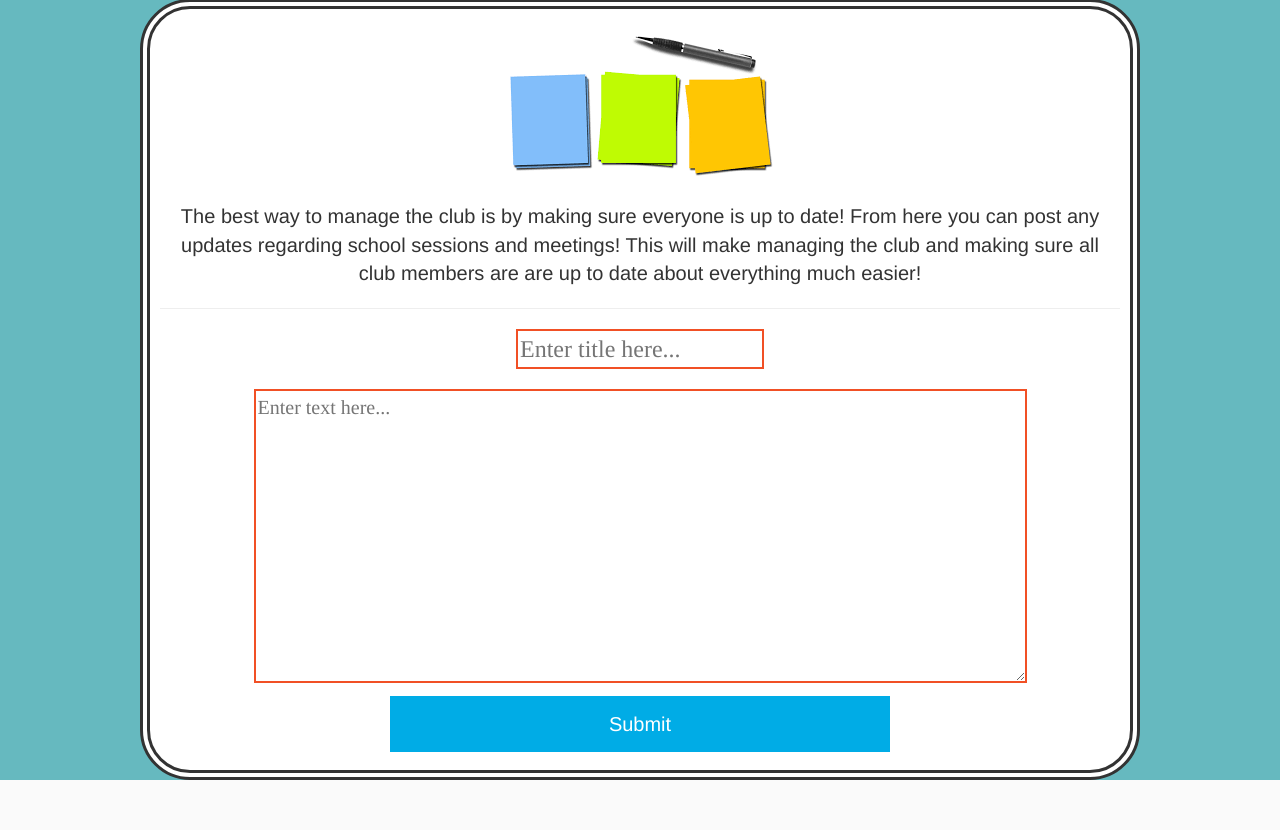
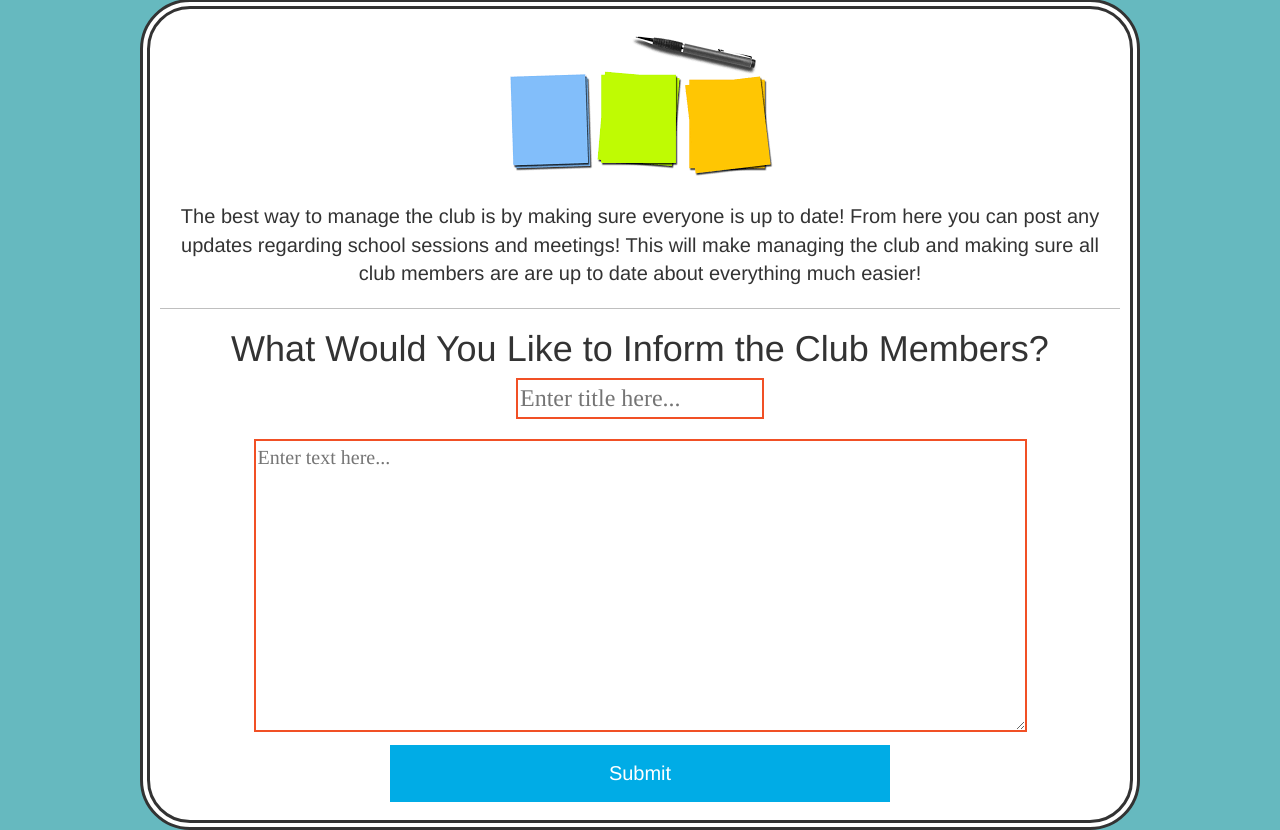
Before and after one commit to naim18-meet/cd-lab3-y2yl2, a Flask app: page /post in a window 1280 px wide. Shown: the part 61-891 px from the top of the page. Before the commit the page ends 841 px from the top, so only its background shows below. Run offline with Flask 2, Linux system fonts and the light colour scheme; some libraries are stand-ins or nearby versions.

Commit message:
fixed bug

```diff
--- a/templates/post.html
+++ b/templates/post.html
@@ -32,7 +32,7 @@
 <img src="../static/images/post.png">
 <p style="font-size: 20px;">The best way to manage the club is by making sure everyone is up to date! From here you can post any updates regarding school sessions and meetings! This will make managing the club and making sure all club members are are up to date about everything much easier!</p>
 
-<hr style="border-top: 1px solid #bfbfbf>
+<hr style="border-top: 1px solid #bfbfbf">
 
 <h1>What Would You Like to Inform the Club Members?</h1>
 
```
